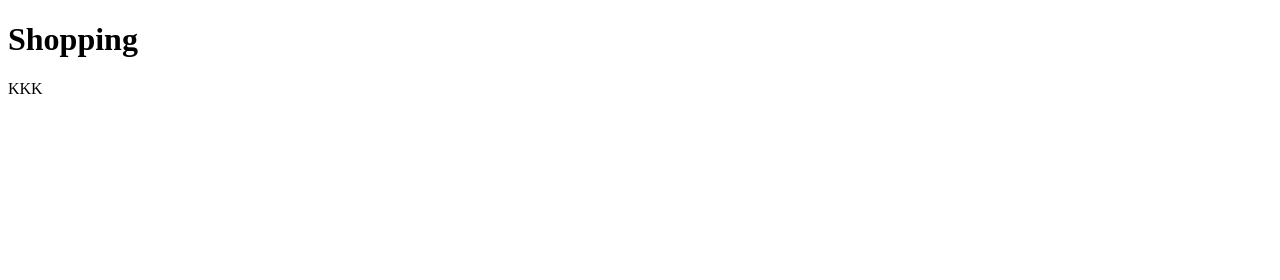
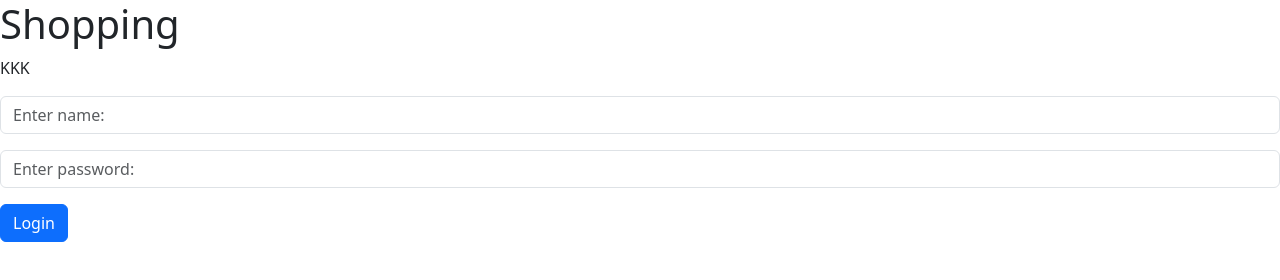
Before and after one commit to TripleK77/2021-MIIT-CSE-017, a plain HTML site: page index.html in a window 1280 px wide. Drawn offline with nearby package versions, Linux system fonts and the light colour scheme.

Commit message:
Update index.html
Add bootstrap and form

```diff
--- a/index.html
+++ b/index.html
@@ -3,10 +3,17 @@
 <head>
     <meta charset="UTF-8">
     <meta name="viewport" content="width=device-width, initial-scale=1.0">
+    <link href="https://cdn.jsdelivr.net/npm/bootstrap@5.3.3/dist/css/bootstrap.min.css" rel="stylesheet" integrity="sha384-QWTKZyjpPEjISv5WaRU9OFeRpok6YctnYmDr5pNlyT2bRjXh0JMhjY6hW+ALEwIH" crossorigin="anonymous">
     <title>Document</title>
 </head>
 <body>
     <h1>Shopping</h1>
     <p>KKK</p>
+    <form action="">
+        <input type="text" placeholder="Enter name:" class="form-control mb-3">
+        <input type="password" placeholder="Enter password:" class="form-control mb-3">
+        <button class="btn btn-primary mb-3">Login</button>
+    </form>
+    <script src="https://cdn.jsdelivr.net/npm/bootstrap@5.3.3/dist/js/bootstrap.bundle.min.js" integrity="sha384-YvpcrYf0tY3lHB60NNkmXc5s9fDVZLESaAA55NDzOxhy9GkcIdslK1eN7N6jIeHz" crossorigin="anonymous"></script>
 </body>
 </html>
```
